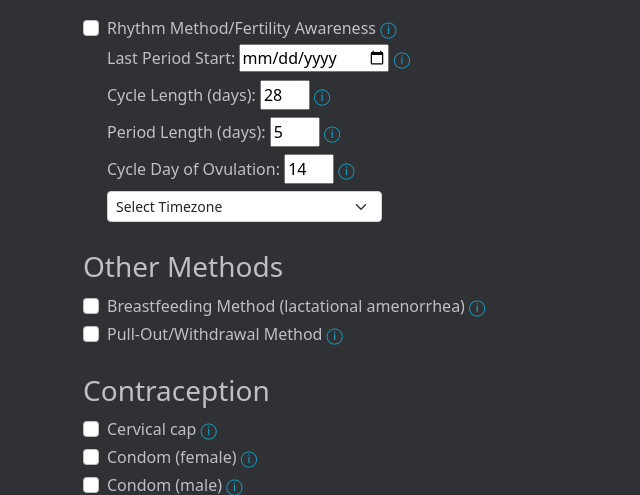
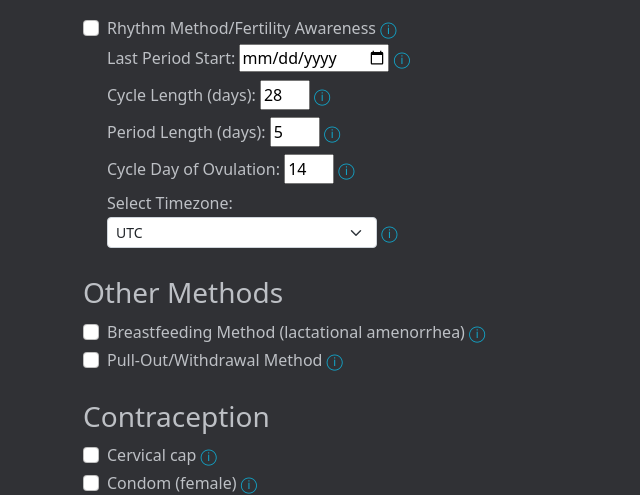
Before and after one commit to ragmats/oopsie, a Flask app: page /methods in a window 1280 px wide. Shown: the part 253-748 px from the top of the page, without its empty margins (0-640 px from the left). Run offline with Flask 2, Linux system fonts and the light colour scheme; data comes from the database, SQL or seed files in the repository.

Commit message:
fixed timezone implementation and a bunch of other stuff

```diff
--- a/app.py
+++ b/app.py
@@ -50,18 +50,11 @@ class Methods(db.Model):
     source_name = db.Column(db.String(100), nullable=False)
     info_source_name = db.Column(db.String(100), nullable=False)
 
-# Global date variables
-today = datetime.now().date() # changed from date.today() to work with timezones
-tomorrow = today + timedelta(days=1)
-yesterday = today - timedelta(days=1)
-todayf = today.strftime("%A, %B %d, %Y")
-tomorrowf = tomorrow.strftime("%m/%d/%Y")
-yesterdayf = yesterday.strftime("%m/%d/%Y")
+# Global Oopsie default value
 default_oopsie = 3.44643
 
-# Learned from:
+# make_session_permanent() learned from:
     # https://stackoverflow.com/questions/34118093/flask-permanent-session-where-to-define-them
-
 
 @app.before_request
 def make_session_permanent():
@@ -72,16 +65,15 @@ def make_session_permanent():
 def index():
     """Returns index, the homepage with an Oopsie chance summary based on selected options"""
 
-    # dt_utcnow = datetime.now(tz=pytz.UTC)
-    # print(dt_utcnow)
+    # Get today object with correct timezone
+    today = get_today()
 
-    # dt_p = dt_utcnow.astimezone(pytz.timezone("US/Pacific"))
-    # print(dt_p.date())
-
-    # print(pytz.all_timezones)
-
-    # for tz in pytz.all_timezones:
-    #     print(tz)
+    # Set day variables with correct timezone
+    tomorrow = today + timedelta(days=1)
+    yesterday = today - timedelta(days=1)
+    todayf = today.strftime("%A, %B %d, %Y")
+    tomorrowf = tomorrow.strftime("%m/%d/%Y")
+    yesterdayf = yesterday.strftime("%m/%d/%Y")
 
     # When user clicks "Save" from Methods page...
     if request.method == "POST":
@@ -95,12 +87,19 @@ def index():
         session["period_length"] = request.form.get("period_length")
         session["cycle_day_ovulation"] = request.form.get("cycle_day_ovulation")
 
-        # Get rhythm method input(s) from user & remember in session
+        # Get timezone input from user & remember in session
         session["timezone"] = request.form.get("timezone")
-        print(session["timezone"])
+
+        # Update day variables with correct timezone
+        today = get_today()
+        tomorrow = today + timedelta(days=1)
+        yesterday = today - timedelta(days=1)
+        todayf = today.strftime("%A, %B %d, %Y")
+        tomorrowf = tomorrow.strftime("%m/%d/%Y")
+        yesterdayf = yesterday.strftime("%m/%d/%Y")
 
         # If selections, Rhythm Method data, and day are unchanged from previous save, quick load variables from session
-        if session.get("selections_date_last_saved") and check_saved_data(session.get("selections_date_last_saved"), session.get("selections_saved"), session.get("cycle_start_str_saved"), session.get("cycle_length_saved"), session.get("period_length_saved"), session.get("cycle_day_ovulation_saved")):
+        if session.get("selections_date_last_saved") and check_saved_data(today, session.get("selections_date_last_saved"), session.get("selections_saved"), session.get("cycle_start_str_saved"), session.get("cycle_length_saved"), session.get("period_length_saved"), session.get("cycle_day_ovulation_saved"), session.get("timezone_saved")):
             print("Quick load!")
             oopsie_chance = session.get("oopsie_chance")
             oopsie_chance_yesterday = session.get("oopsie_chance_yesterday")
@@ -130,6 +129,7 @@ def index():
             session["cycle_length_saved"] = session.get("cycle_length")
             session["period_length_saved"] = session.get("period_length")
             session["cycle_day_ovulation_saved"] = session.get("cycle_day_ovulation")
+            session["timezone_saved"] = session.get("timezone")
 
             # Get correct cycle start, cycle length, period length, and ovulation cycle day
             cycle_start = get_cycle_start(session.get("cycle_start_str"))
@@ -302,6 +302,7 @@ def index():
                 session["cycle_length_saved"] = session.get("cycle_length")
                 session["period_length_saved"] = session.get("period_length")
                 session["cycle_day_ovulation_saved"] = session.get("cycle_day_ovulation")
+                session["timezone_saved"] = session.get("timezone")
 
                 # Get correct cycle start and cycle length
                 cycle_start = get_cycle_start(session.get("cycle_start_str"))
@@ -358,12 +359,15 @@ def index():
                 oopsie_chance_yesterday = session["oopsie_chance_yesterday"] = get_oopsie(session.get("chances_yesterday"))
                 oopsie_chance_tomorrow = session["oopsie_chance_tomorrow"] = get_oopsie(session.get("chances_tomorrow"))
 
-    return render_template("index.html", todayf=todayf, yesterdayf=yesterdayf, tomorrowf=tomorrowf, oopsie_chance=oopsie_chance, oopsie_chance_yesterday=oopsie_chance_yesterday, oopsie_chance_tomorrow=oopsie_chance_tomorrow, period_today=period_today, period_yesterday=period_yesterday, period_tomorrow=period_tomorrow, ovulation_today=ovulation_today, ovulation_yesterday=ovulation_yesterday, ovulation_tomorrow=ovulation_tomorrow, methods=methods, cycle_day=cycle_day, cycle_day_yesterday=cycle_day_yesterday, cycle_day_tomorrow=cycle_day_tomorrow, cycle_day_ovulation=cycle_day_ovulation, next_ovulation=next_ovulation, next_period=next_period, rhythm_chance=rhythm_chance)
+    return render_template("index.html", timezone=session.get("timezone"), todayf=todayf, yesterdayf=yesterdayf, tomorrowf=tomorrowf, oopsie_chance=oopsie_chance, oopsie_chance_yesterday=oopsie_chance_yesterday, oopsie_chance_tomorrow=oopsie_chance_tomorrow, period_today=period_today, period_yesterday=period_yesterday, period_tomorrow=period_tomorrow, ovulation_today=ovulation_today, ovulation_yesterday=ovulation_yesterday, ovulation_tomorrow=ovulation_tomorrow, methods=methods, cycle_day=cycle_day, cycle_day_yesterday=cycle_day_yesterday, cycle_day_tomorrow=cycle_day_tomorrow, cycle_day_ovulation=cycle_day_ovulation, next_ovulation=next_ovulation, next_period=next_period, rhythm_chance=rhythm_chance)
 
 
 @app.route("/methods")
 def methods():
     """Returns methods page, where the user selects, saves, or clears method selections"""
+
+    # Get today object with correct timezone
+    today = get_today()
 
     # Get data from database
     cycle_awareness = Methods.query.filter_by(type="cycle_awareness").order_by(Methods.id).all()
@@ -405,14 +409,15 @@ def methods():
             cycle_day = None
             rhythm_chance = None
 
-    return render_template("methods.html", cycle_awareness=cycle_awareness, contraception=contraception, method=method, surgical=surgical, selections=selections, cycle_start=cycle_start, cycle_length=cycle_length, period_length=period_length, cycle_day_ovulation=cycle_day_ovulation, rhythm_chance=rhythm_chance, timezones=pytz.all_timezones)
+    return render_template("methods.html", cycle_awareness=cycle_awareness, contraception=contraception, method=method, surgical=surgical, selections=selections, cycle_start=cycle_start, cycle_length=cycle_length, period_length=period_length, cycle_day_ovulation=cycle_day_ovulation, rhythm_chance=rhythm_chance, timezones=pytz.all_timezones, timezone=session.get("timezone"))
 
 
 @app.route("/clear")
 def clear():
-    """Clears data saved in the session"""
+    """Clears data saved in the session and sets timezone to default UTC"""
 
     session.clear()
+    session["timezone"] = "UTC"
 
     return redirect("/methods")
 
@@ -420,6 +425,9 @@ def clear():
 @app.route("/getlucky")
 def getlucky():
     """Returns "Get Lucky" page, where the user simulates business time (intercourse) with today's Oopsie chance"""
+
+    # Get today object with correct timezone
+    today = get_today()
 
     # If no selections are remembered in the session, or first-time visit, set oopsie chance to default
     if not session.get("selections"):
@@ -464,6 +472,9 @@ def getlucky():
 @app.route("/weekview")
 def weekview():
     """Returns week view page, where the user views Oopsie chances, cycle days, ovulation days, and period days for the previous, current, and next weeks."""
+
+    # Get today object with correct timezone
+    today = get_today()
 
     # If no selections are remembered in the session, or first-time visit, disable week view
     if not session.get("selections"):
@@ -512,7 +523,16 @@ def contact():
     return render_template("contact.html")
 
 
-def check_saved_data(date_last_saved, selections_saved, cycle_start_str_saved, cycle_length_saved, period_length_saved, cycle_day_ovulation_saved):
+def get_today():
+    """Sets session timezone to UTC if timezone hasn't been set and returns today object with timezone"""
+
+    if not session.get("timezone"):
+        session["timezone"] = "UTC"
+
+    return datetime.now(tz=pytz.UTC).astimezone(pytz.timezone(session.get("timezone"))).date()
+
+
+def check_saved_data(today, date_last_saved, selections_saved, cycle_start_str_saved, cycle_length_saved, period_length_saved, cycle_day_ovulation_saved, timezone_saved):
     """Returns True if new selections match saved selections and the last save was today"""
 
     if str(today) == date_last_saved:
@@ -520,17 +540,11 @@ def check_saved_data(date_last_saved, selections_saved, cycle_start_str_saved, c
             cycle_start_str_saved == session.get("cycle_start_str") and
             cycle_length_saved == session.get("cycle_length") and
             period_length_saved == session.get("period_length") and
-            cycle_day_ovulation_saved == session.get("cycle_day_ovulation")):
+            cycle_day_ovulation_saved == session.get("cycle_day_ovulation") and
+            timezone_saved == session.get("timezone")):
             return True
     else:
         return False
-
-
-def get_date(relative_days):
-    """Returns the date in relation to the number of days from the current day"""
-
-    relative_date = today + timedelta(days=relative_days)
-    return relative_date
 
 
 def get_cycle_day(day, cycle_start, cycle_length):
--- a/static/css/styles.css
+++ b/static/css/styles.css
@@ -31,6 +31,10 @@ a.svg {
     left:0;
   }
 
+ul {
+    margin-bottom: 0px;
+}
+
 .inline {
     display: inline-block;
 }
@@ -39,6 +43,10 @@ a.svg {
     min-width: 50px;
     max-width: 550px;
     text-align: left;
+}
+
+.li_spaced {
+    margin-bottom: 5px;
 }
 
 .week_container {
--- a/templates/get_lucky.html
+++ b/templates/get_lucky.html
@@ -10,7 +10,7 @@
 
 
   {% if oopsie_chance > 0 %}
-    {% if (100/oopsie_chance) % 1 == 0 %}
+    {% if (100/oopsie_chance) % 1 == 0 or ("{:,.1f}".format((100/oopsie_chance)))|int % 1 == 0 %}
       <!-- Format non-decimal oopsie_chance with commas -->
       <p>It's business time! Your chance of an Oopsie today is 1 out of {{ "{:,.0f}".format((100/oopsie_chance)) }}!</p>
     {% else %}
--- a/templates/index.html
+++ b/templates/index.html
@@ -10,14 +10,14 @@
             <td colspan="2">
                 {% if rhythm_chance != None %}
                     <h1>TODAY</h1>
-                    <p style="font-weight:500;">{{ todayf }}</p>
+                    <p style="font-weight:500;">{{ todayf }} <a href="javascript:void(0)" data-bs-toggle="tooltip" title="Timezone is currently set to {{ timezone }}. (Change under Methods.)">&#9432;</a></p>
                 {% endif %}
 
                 <h1>
                     {{ oopsie_chance }}% Oopsie!
 
                     {% if not methods %}
-                        <a href="javascript:void(0)" data-bs-toggle="tooltip" title="Be careful! This is the default (average) Oopsie chance with no preventative methods. Your personal Oopsie chance may be much higher or lower. Personalize your Oopsie chance for more accuracy.">&#9432;</a>
+                        <a href="javascript:void(0)" data-bs-toggle="tooltip" title="Careful! This is the default Oopsie chance with no preventative methods. Your personal Oopsie chance may be much higher or lower. You can personalize your Oopsie chance for more accuracy.">&#9432;</a>
                     {% endif %}
                 </h1>
 
--- a/templates/methods.html
+++ b/templates/methods.html
@@ -120,8 +120,14 @@
         </div>
 
         <div class="form-check">
-          <select class="form-select form-select-sm" aria-label=".form-select-sm example" style="width: 275px;" name="timezone">
-            <option selected>Select Timezone</option>
+          <p style="margin-bottom: 2px;">Select Timezone:</p>
+          <select class="inline form-select form-select-sm" aria-label=".form-select-sm example" style="width: 270px;" name="timezone">
+
+            {% if not timezone %}
+              <option selected>UTC</option>
+            {% else %}
+              <option selected>{{ timezone }}</option>
+            {% endif %}
 
             {% for tz in timezones %}
               {% if tz[:3] == "US/" %}
@@ -136,6 +142,9 @@
             {% endfor %}
 
           </select>
+
+          <a href="javascript:void(0)" data-bs-toggle="tooltip" title="Enter a timezone so the date changes at the correct time of day (default is UTC).">&#9432;</a>
+
         </div>
 
       </td>
```
Also changed, not shown: templates/about.html (+5 -5 lines).
